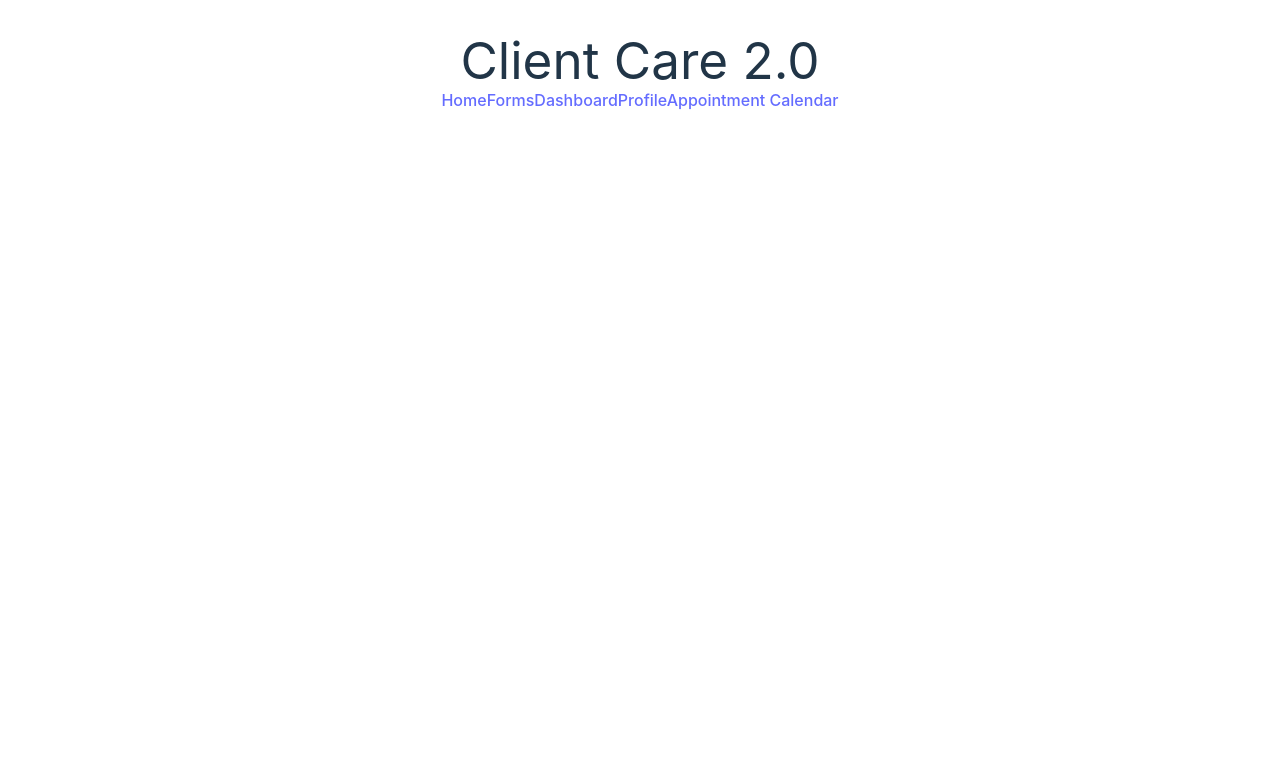
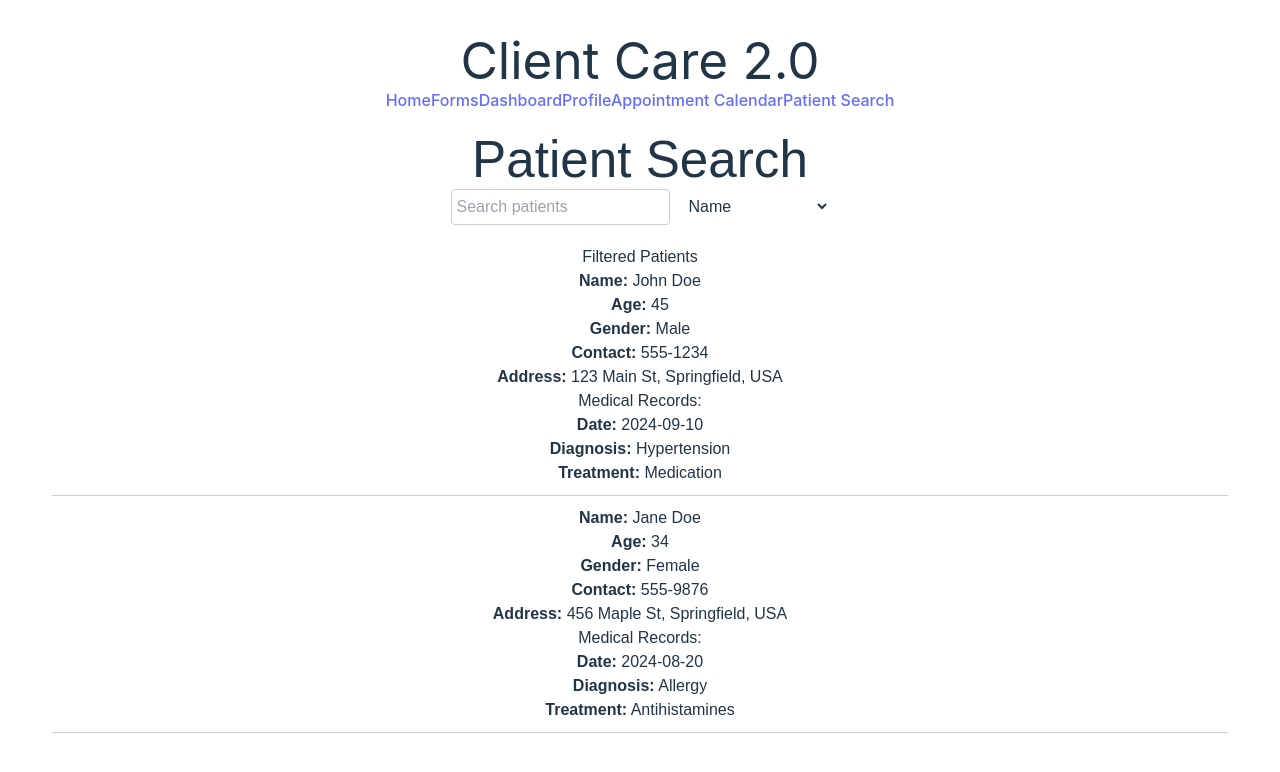
Before and after one commit to cfgtexas24/Team-17, a React (Vite) app in the folder clientcare2/: page /patientsearch in a window 1280 px wide. Shown: the top 772 px of the page. Built offline with nearby package versions, Linux system fonts and the light colour scheme.

Commit message:
feat: Add patient search

```diff
--- a/clientcare2/src/App.jsx
+++ b/clientcare2/src/App.jsx
@@ -8,7 +8,8 @@ import FormsPage from './components/admin_components/NewForm';
 import CreateFormPage from './components/admin_components/CreateForm';
 import FormDetail from './components/admin_components/FormDetail';
 import Dashboard from './components/admin_components/Dashboard';
-import DoctorCalendar from './components/admin_components/DoctorCalender'; // Import the DoctorCalendar component
+import DoctorCalendar from './components/admin_components/DoctorCalender';
+import PatientSearch from './components/admin_components/patientSearch';
 
 function App() {
   return (
@@ -28,6 +29,7 @@ function App() {
 
         {/* Add the new route for the DoctorCalendar component */}
         <Route path="/calendar" element={<DoctorCalendar />} />
+        <Route path="/patientsearch" element={<PatientSearch/>}/>
       </Routes>
     </>
   );
--- /dev/null
+++ b/clientcare2/src/components/admin_components/patientSearch.tsx
@@ -0,0 +1,147 @@
+import React, { useState } from 'react';
+
+// Define types for patient info and medical records
+interface MedicalRecord {
+  date: string;
+  diagnosis: string;
+  treatment: string;
+}
+
+interface PatientInfo {
+  id: number;
+  name: string;
+  age: number;
+  gender: string;
+  contact: string;
+  address: string;
+  medicalRecords: MedicalRecord[];
+}
+
+// Mocked patient data (replace this with data from your backend/API)
+const patients: PatientInfo[] = [
+  {
+    id: 1,
+    name: 'John Doe',
+    age: 45,
+    gender: 'Male',
+    contact: '555-1234',
+    address: '123 Main St, Springfield, USA',
+    medicalRecords: [
+      { date: '2024-09-10', diagnosis: 'Hypertension', treatment: 'Medication' },
+    ],
+  },
+  {
+    id: 2,
+    name: 'Jane Doe',
+    age: 34,
+    gender: 'Female',
+    contact: '555-9876',
+    address: '456 Maple St, Springfield, USA',
+    medicalRecords: [
+      { date: '2024-08-20', diagnosis: 'Allergy', treatment: 'Antihistamines' },
+    ],
+  },
+  // Add more patient objects
+];
+
+const PatientSearch: React.FC = () => {
+  const [searchTerm, setSearchTerm] = useState<string>('');
+  const [searchField, setSearchField] = useState<string>('name');
+  const [filteredPatients, setFilteredPatients] = useState<PatientInfo[]>(patients);
+
+  // Handler for input changes in search bar
+  const handleSearch = (event: React.ChangeEvent<HTMLInputElement>) => {
+    setSearchTerm(event.target.value);
+  };
+
+  // Handler for filter selection (dropdown)
+  const handleFilterChange = (event: React.ChangeEvent<HTMLSelectElement>) => {
+    setSearchField(event.target.value);
+  };
+
+  // Search functionality
+  const filterPatients = () => {
+    let filtered = patients;
+
+    if (searchTerm.trim() !== '') {
+      filtered = patients.filter((patient) => {
+        if (searchField === 'name') {
+          return patient.name.toLowerCase().includes(searchTerm.toLowerCase());
+        } else if (searchField === 'age') {
+          return patient.age.toString().includes(searchTerm);
+        } else if (searchField === 'medicalRecords') {
+          return patient.medicalRecords.some((record) =>
+            record.diagnosis.toLowerCase().includes(searchTerm.toLowerCase())
+          );
+        }
+        return false;
+      });
+    }
+
+    setFilteredPatients(filtered);
+  };
+
+  // Update the list whenever searchTerm or searchField changes
+  React.useEffect(() => {
+    filterPatients();
+  }, [searchTerm, searchField]);
+
+  return (
+    <div style={{ padding: '20px', fontFamily: 'Arial, sans-serif' }}>
+      <h1>Patient Search</h1>
+
+      {/* Search Input */}
+      <input
+        type="text"
+        placeholder="Search patients"
+        value={searchTerm}
+        onChange={handleSearch}
+        style={{
+          marginRight: '10px',
+          padding: '5px',
+          backgroundColor: 'white', // Set input background to white
+          border: '1px solid #ccc',
+          borderRadius: '4px'
+        }}
+      />
+
+      {/* Dropdown to select the field to filter by */}
+      <select
+        value={searchField}
+        onChange={handleFilterChange}
+        style={{ padding: '5px', borderRadius: '4px', backgroundColor: 'white' }}
+      >
+        <option value="name">Name</option>
+        <option value="age">Age</option>
+        <option value="medicalRecords">Medical Records</option>
+      </select>
+
+      <div style={{ marginTop: '20px' }}>
+        <h2>Filtered Patients</h2>
+        {filteredPatients.length > 0 ? (
+          filteredPatients.map((patient) => (
+            <div key={patient.id} style={{ borderBottom: '1px solid #ccc', marginBottom: '10px', paddingBottom: '10px' }}>
+              <p><strong>Name:</strong> {patient.name}</p>
+              <p><strong>Age:</strong> {patient.age}</p>
+              <p><strong>Gender:</strong> {patient.gender}</p>
+              <p><strong>Contact:</strong> {patient.contact}</p>
+              <p><strong>Address:</strong> {patient.address}</p>
+              <h3>Medical Records:</h3>
+              {patient.medicalRecords.map((record, index) => (
+                <div key={index}>
+                  <p><strong>Date:</strong> {record.date}</p>
+                  <p><strong>Diagnosis:</strong> {record.diagnosis}</p>
+                  <p><strong>Treatment:</strong> {record.treatment}</p>
+                </div>
+              ))}
+            </div>
+          ))
+        ) : (
+          <p>No patients found matching the criteria.</p>
+        )}
+      </div>
+    </div>
+  );
+};
+
+export default PatientSearch;
--- a/clientcare2/src/components/user_components/Navbar.jsx
+++ b/clientcare2/src/components/user_components/Navbar.jsx
@@ -11,6 +11,7 @@ const Navbar = () => {
             <Link to="/dashboard" className='text-black font-semibold p-2 ml-2 mr-4 hover:text-white hover:bg-slate-400 rounded-lg'>Dashboard</Link>
             <Link to="/profile" className='text-black font-semibold p-2 ml-2 mr-2 hover:text-white hover:bg-slate-400 rounded-lg'>Profile</Link>
             <Link to="/calendar" className='text-black font-semibold p-2 ml-2 mr-2 hover:text-white hover:bg-slate-400 rounded-lg'>Appointment Calendar</Link>
+            <Link to="/patientSearch" className='text-black font-semibold p-2 ml-2 mr-2 hover:text-white hover:bg-slate-400 rounded-lg'>Patient Search</Link>
 
           </div>
         </div>
```
